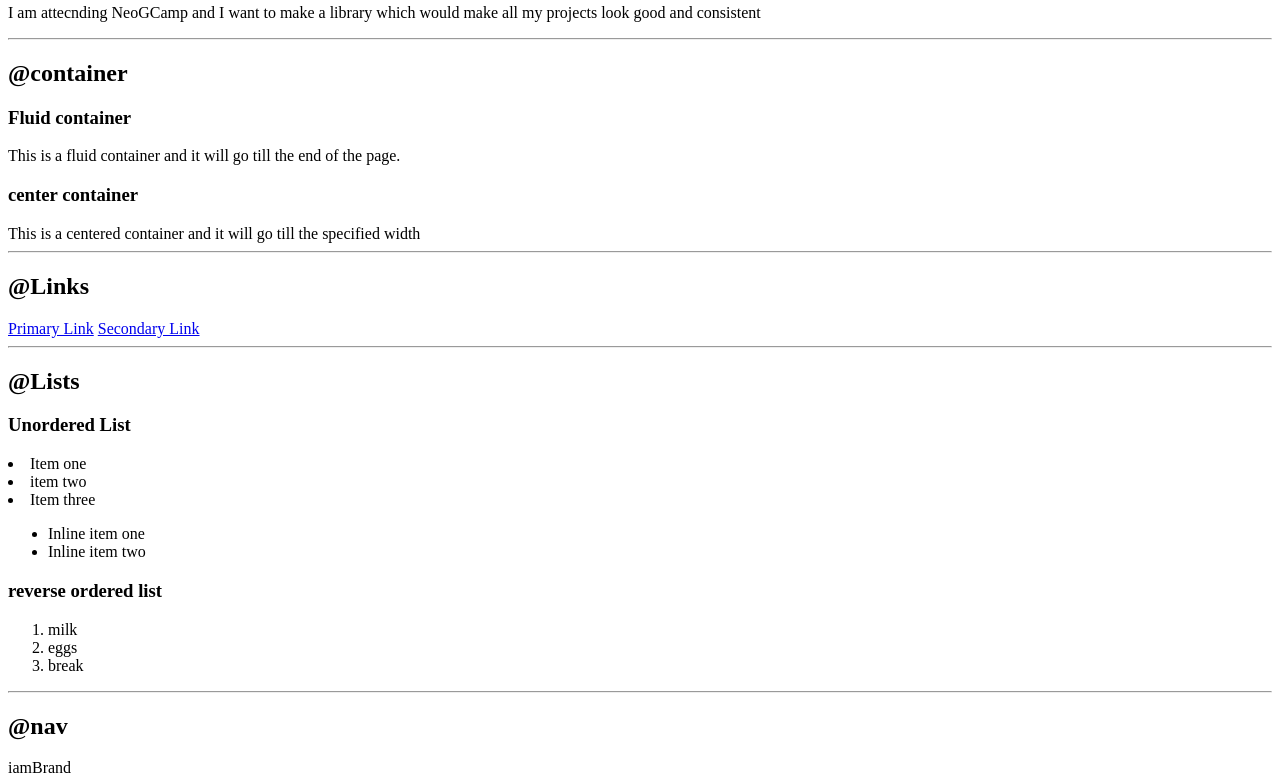
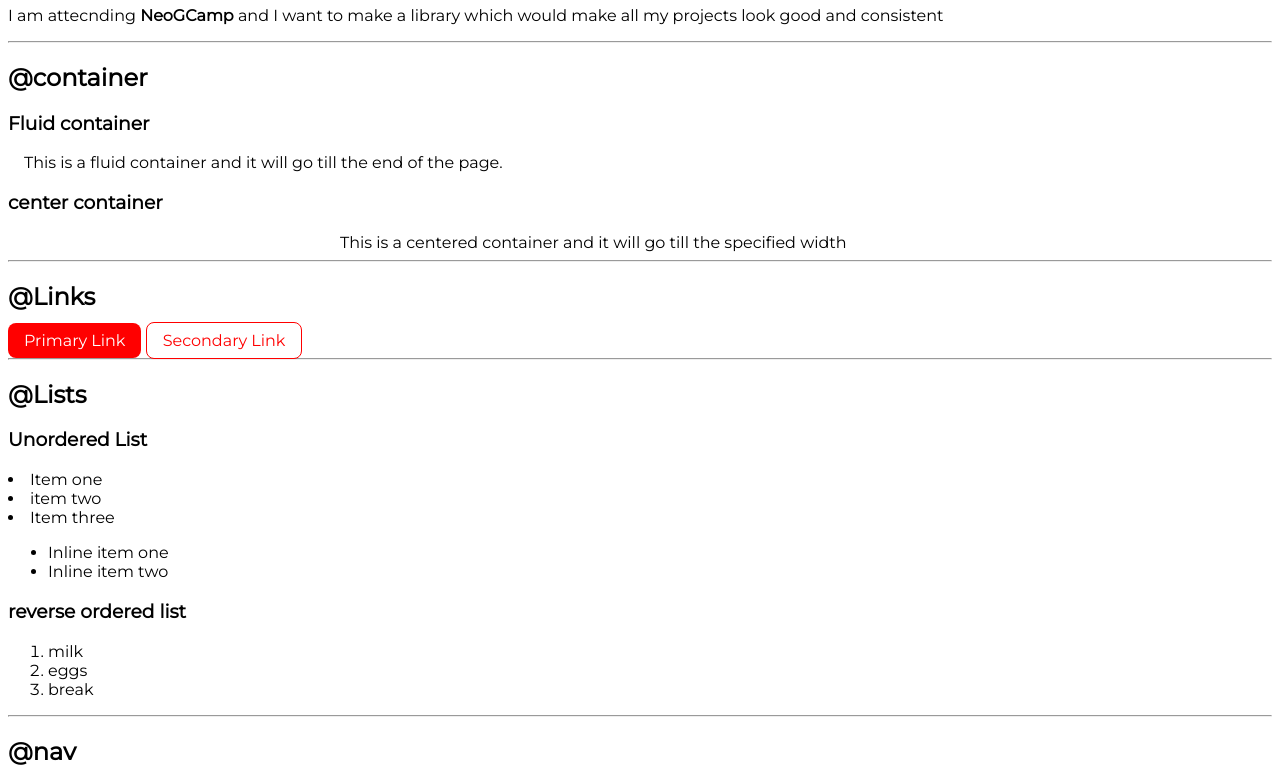
Before and after one commit to Aayush4396/Lesson3, a plain HTML site: page index.html in a window 1280 px wide. Shown: the part 76-858 px from the top of the page. Drawn offline with Linux system fonts and the light colour scheme.

Commit message:
docs: links and container updated

```diff
--- a/index.html
+++ b/index.html
@@ -7,11 +7,11 @@
     <title>Component Library</title>
 </head>
 
-<!-- <link href="styles.css" rel="stylesheet"/> -->
+<link href="styles.css" rel="stylesheet"/>
 
 <body>
     <h1>Welcome to Aayush's component library</h1>
-    <p>I am attecnding NeoGCamp and I want to make a library which would make all my
+    <p>I am attecnding <strong>NeoGCamp</strong> and I want to make a library which would make all my
         projects look good and consistent</p>
 
     <hr>
@@ -23,14 +23,14 @@
     <div class="container">This is a fluid container and it will go till the end of the page.</div>
 
     <h3>center container</h3>
-    <div class="container-center">This is a centered container and it will go till the specified width</div>
+    <div class="container container-center">This is a centered container and it will go till the specified width</div>
 
     <hr>
 
     <h2>@Links</h2>
 
-    <a href="/">Primary Link</a>
-    <a href="/">Secondary Link</a>
+    <a href="/" class="link primary-link">Primary Link</a>
+    <a href="/" class="link secondary-link">Secondary Link</a>
     <hr>
     <h2>@Lists</h2>
     <h3>Unordered List</h3>
--- a/styles.css
+++ b/styles.css
@@ -1,6 +1,14 @@
+@import url('https://fonts.googleapis.com/css2?family=Montserrat&family=Roboto:wght@300&family=Source+Sans+3:ital,wght@1,300&display=swap');
 
+:root {
+    --primary-color: red;
+}
 
+body {
+    font-family: 'Montserrat', sans-serif;
+}
 
+/* Container */
 .container {
     padding-left: 1rem;
     padding-right: 1rem;
@@ -10,3 +18,21 @@
     max-width: 600px;
     margin: auto;
 }
+
+/* Links */
+.link {
+    text-decoration: none;
+    padding: 0.5rem 1rem;
+}
+
+.primary-link {
+    background-color: var(--primary-color);
+    border-radius: 0.5rem;
+    color: white;
+}
+
+.secondary-link{
+    color: var(--primary-color);
+    border-radius: 0.5rem;
+    border: 1px solid var(--primary-color);
+}
```
